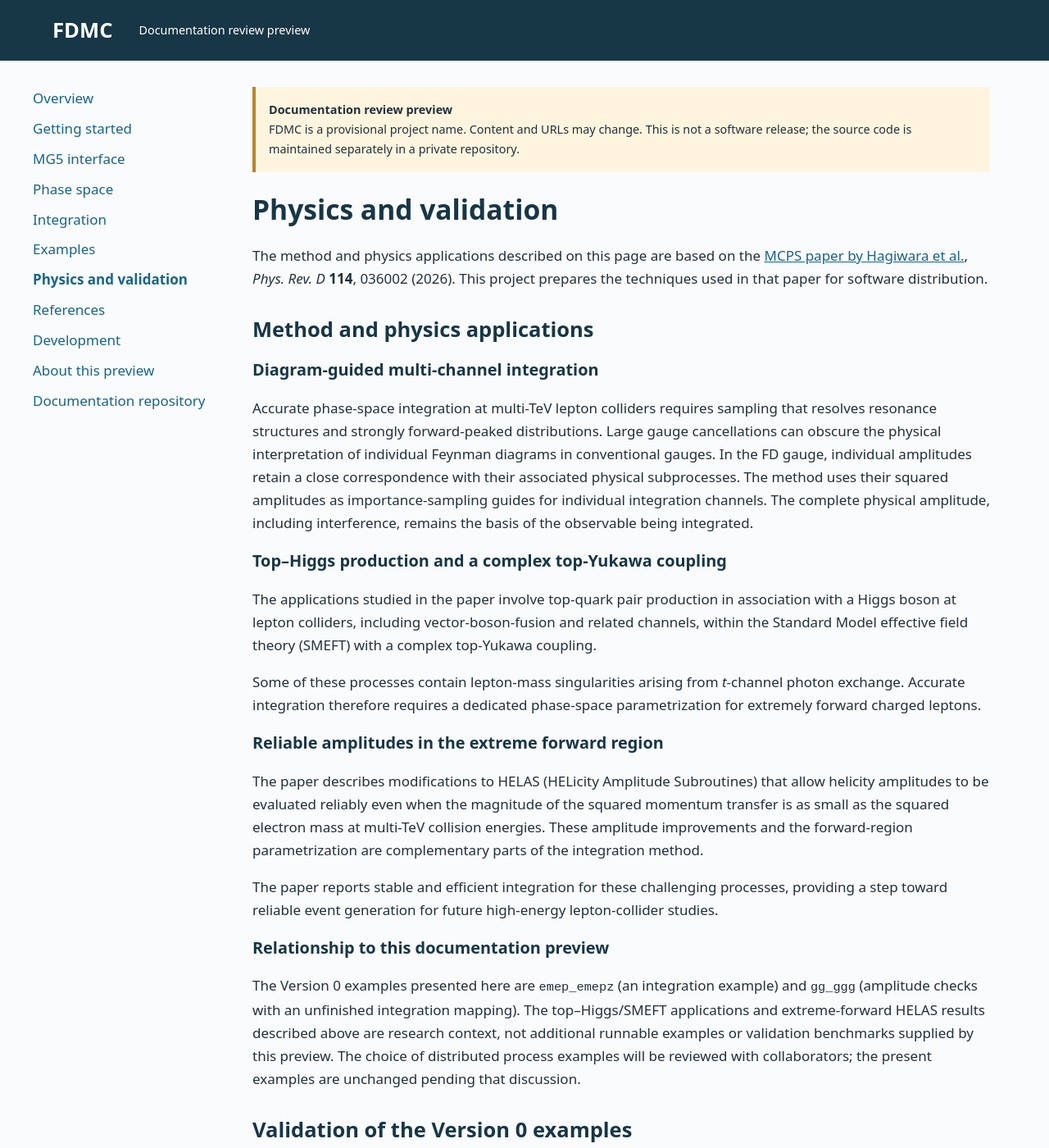
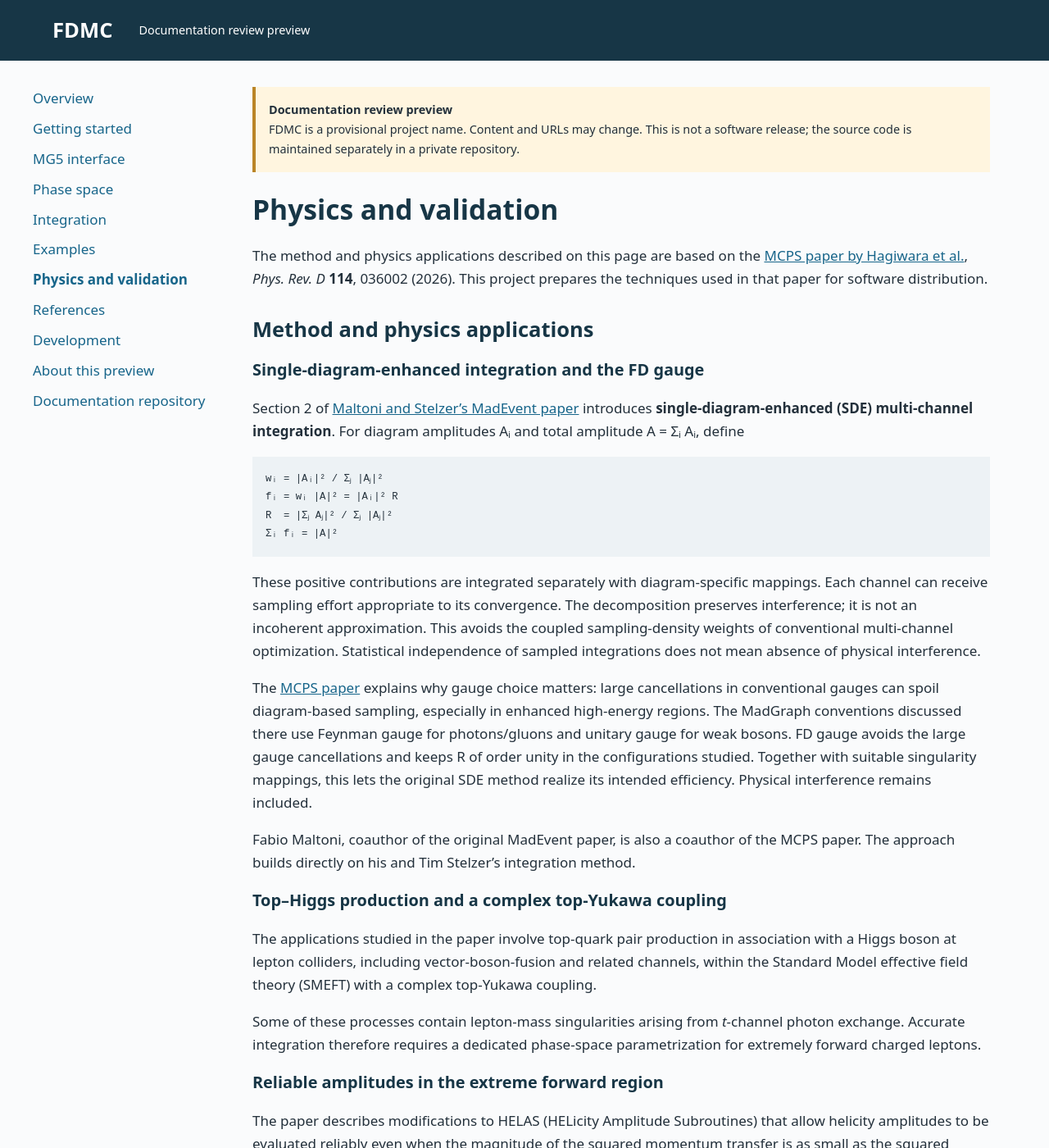
Before and after one commit to jkanzaki105/fdmc-docs-preview, a Jekyll site: the page built from docs/physics.md, in a window 1280 px wide and 1400 px high. Shown: the whole window at 82% size. Built offline with Jekyll 4.4.1, drawn with Linux system fonts in a browser that asks for light colours.

Commit message:
Connect MadEvent SDE integration to the FD gauge method

````diff
--- a/docs/physics.md
+++ b/docs/physics.md
@@ -14,16 +14,38 @@ used in that paper for software distribution.
 
 ## Method and physics applications
 
-### Diagram-guided multi-channel integration
+### Single-diagram-enhanced integration and the FD gauge
 
-Accurate phase-space integration at multi-TeV lepton colliders requires sampling
-that resolves resonance structures and strongly forward-peaked distributions.
-Large gauge cancellations can obscure the physical interpretation of individual
-Feynman diagrams in conventional gauges. In the FD gauge, individual amplitudes
-retain a close correspondence with their associated physical subprocesses.
-The method uses their squared amplitudes as importance-sampling guides for
-individual integration channels. The complete physical amplitude, including
-interference, remains the basis of the observable being integrated.
+Section 2 of [Maltoni and Stelzer's MadEvent paper](references.html#madevent)
+introduces **single-diagram-enhanced (SDE) multi-channel integration**.
+For diagram amplitudes Aᵢ and total amplitude A = Σᵢ Aᵢ, define
+
+```text
+wᵢ = |Aᵢ|² / Σⱼ |Aⱼ|²
+fᵢ = wᵢ |A|² = |Aᵢ|² R
+R  = |Σⱼ Aⱼ|² / Σⱼ |Aⱼ|²
+Σᵢ fᵢ = |A|²
+```
+
+These positive contributions are integrated separately with diagram-specific
+mappings. Each channel can receive sampling effort appropriate to its convergence.
+The decomposition preserves interference; it is not an incoherent approximation.
+This avoids the coupled sampling-density weights of conventional multi-channel
+optimization. Statistical independence of sampled integrations does not mean
+absence of physical interference.
+
+The [MCPS paper](references.html#mcps) explains why gauge choice matters:
+large cancellations in conventional gauges can spoil diagram-based sampling,
+especially in enhanced high-energy regions. The MadGraph conventions discussed
+there use Feynman gauge for photons/gluons and unitary gauge for weak bosons.
+FD gauge avoids the large gauge cancellations and keeps R of order unity in
+the configurations studied. Together with suitable singularity mappings, this
+lets the original SDE method realize its intended efficiency. Physical
+interference remains included.
+
+Fabio Maltoni, coauthor of the original MadEvent paper, is also a coauthor of
+the MCPS paper. The approach builds directly on his and Tim Stelzer's integration
+method.
 
 ### Top–Higgs production and a complex top-Yukawa coupling
 
--- a/docs/references.bib
+++ b/docs/references.bib
@@ -6,12 +6,12 @@ layout: null
     title = "{ {{ ref.title }} }",
     eprint = "{{ ref.eprint }}",
     archivePrefix = "{{ ref.archivePrefix }}",
-    primaryClass = "{{ ref.primaryClass }}",
-    reportNumber = "{{ ref.reportNumber }}",
+{% if ref.primaryClass %}    primaryClass = "{{ ref.primaryClass }}",{% endif %}
+{% if ref.reportNumber %}    reportNumber = "{{ ref.reportNumber }}",{% endif %}
     doi = "{{ ref.doi }}",
     journal = "{{ ref.journal }}",
     volume = "{{ ref.volume }}",
-    number = "{{ ref.number }}",
+{% if ref.number %}    number = "{{ ref.number }}",{% endif %}
     pages = "{{ ref.pages }}",
     year = "{{ ref.year }}"
 }
````
Also changed, not shown: docs/_data/references.json (+15 -0 lines), docs/index.md (+13 -6 lines), docs/references.md (+2 -1 lines).
